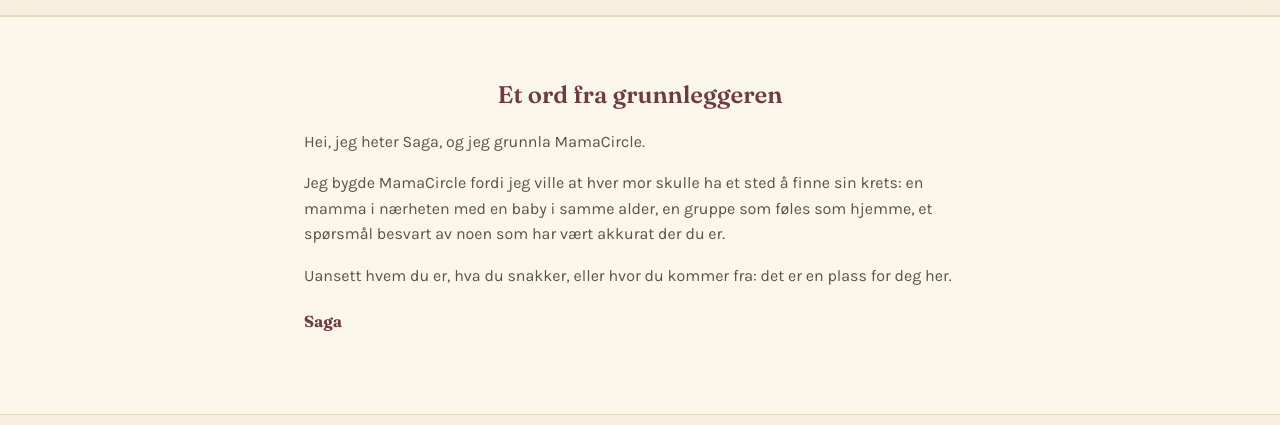
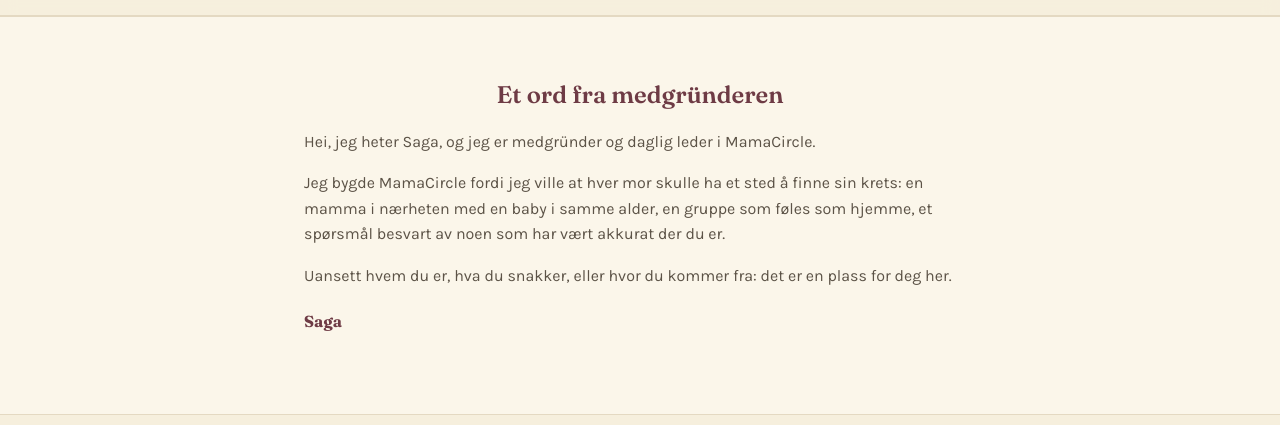
Before and after one commit to cashmula/mamacircle-website, a plain HTML site: page founder.html in a window 1280 px wide. Shown: the part 57-482 px from the top of the page. Drawn offline with Linux system fonts and the light colour scheme.

Commit message:
Saga is co-founder and CEO (medgründer og daglig leder)
The homepage's About line and the Our story page (title, description,
heading, first line) now say co-founder and CEO instead of founder, in
Norwegian and English. Saga is the registered daglig leder in
Brønnøysundregistrene.

Co-Authored-By: Claude Opus 5.5 <noreply@anthropic.com>

```diff
--- a/founder.html
+++ b/founder.html
@@ -3,10 +3,10 @@
 <head>
 <meta charset="UTF-8">
 <meta name="viewport" content="width=device-width, initial-scale=1.0">
-<title>Om grunnleggeren – MamaCircle</title>
-<meta name="description" content="Et ord fra Saga, grunnleggeren av MamaCircle: hvorfor appen finnes, og hvem den er laget for.">
-<meta property="og:title" content="Om grunnleggeren – MamaCircle">
-<meta property="og:description" content="Et ord fra Saga, grunnleggeren av MamaCircle: hvorfor appen finnes, og hvem den er laget for.">
+<title>Om medgründeren – MamaCircle</title>
+<meta name="description" content="Et ord fra Saga, medgründer og daglig leder i MamaCircle: hvorfor appen finnes, og hvem den er laget for.">
+<meta property="og:title" content="Om medgründeren – MamaCircle">
+<meta property="og:description" content="Et ord fra Saga, medgründer og daglig leder i MamaCircle: hvorfor appen finnes, og hvem den er laget for.">
 <meta property="og:image" content="https://mamacircle.no/assets/icons/og-image.jpg">
 <meta property="og:type" content="website">
 <meta property="og:url" content="https://mamacircle.no/founder.html">
@@ -41,8 +41,8 @@
   <section id="founder" class="founder">
     <div class="wrap founder-inner">
       <div class="founder-copy">
-        <h2 data-i18n="founder.heading">Et ord fra grunnleggeren</h2>
-        <p data-i18n="founder.body1">Hei, jeg heter Saga, og jeg grunnla MamaCircle.</p>
+        <h2 data-i18n="founder.heading">Et ord fra medgründeren</h2>
+        <p data-i18n="founder.body1">Hei, jeg heter Saga, og jeg er medgründer og daglig leder i MamaCircle.</p>
         <p data-i18n="founder.body3">Jeg bygde MamaCircle fordi jeg ville at hver mor skulle ha et sted å finne sin krets: en mamma i nærheten med en baby i samme alder, en gruppe som føles som hjemme, et spørsmål besvart av noen som har vært akkurat der du er.</p>
         <p data-i18n="founder.body4">Uansett hvem du er, hva du snakker, eller hvor du kommer fra: det er en plass for deg her.</p>
         <p class="founder-signature" data-i18n="founder.signature">Saga</p>
--- a/i18n.js
+++ b/i18n.js
@@ -64,10 +64,10 @@ const translations = {
     "about.who.body": "For nybakte og gravide mødre, uansett bakgrunn eller morsmål. MamaCircle er bygget for integrering og inkludering fra første dag: å koble mødre sammen tvers av språk og kulturer, ikke bare i eget nabolag.",
     "about.expect.heading": "Hva kan du forvente?",
     "about.expect.body": "Lag en profil, fortell oss om nabolaget og den lille, og begynn å koble deg til andre mødre i nærheten. Ingen nøyaktig adresse deles noensinne, kun nabolaget ditt.",
-    "about.founder_mention": "MamaCircle er grunnlagt av Saga.",
+    "about.founder_mention": "Saga er medgründer og daglig leder i MamaCircle.",
 
-    "founder.heading": "Et ord fra grunnleggeren",
-    "founder.body1": "Hei, jeg heter Saga, og jeg grunnla MamaCircle.",
+    "founder.heading": "Et ord fra medgründeren",
+    "founder.body1": "Hei, jeg heter Saga, og jeg er medgründer og daglig leder i MamaCircle.",
     "founder.body3": "Jeg bygde MamaCircle fordi jeg ville at hver mor skulle ha et sted å finne sin krets: en mamma i nærheten med en baby i samme alder, en gruppe som føles som hjemme, et spørsmål besvart av noen som har vært akkurat der du er.",
     "founder.body4": "Uansett hvem du er, hva du snakker, eller hvor du kommer fra: det er en plass for deg her.",
     "founder.signature": "Saga",
@@ -217,10 +217,10 @@ const translations = {
     "about.who.body": "New and expecting mothers, whatever their background or first language. MamaCircle is built for integration and inclusion from day one: connecting mothers across languages and cultures, not just within one neighborhood.",
     "about.expect.heading": "What to expect",
     "about.expect.body": "Create a profile, tell us about your neighborhood and your little one, and start connecting with nearby mothers. Your exact address is never shared, only your neighborhood.",
-    "about.founder_mention": "MamaCircle was founded by Saga.",
+    "about.founder_mention": "Saga is MamaCircle's co-founder and CEO.",
 
-    "founder.heading": "A word from the founder",
-    "founder.body1": "Hi, I'm Saga, and I founded MamaCircle.",
+    "founder.heading": "A word from our co-founder",
+    "founder.body1": "Hi, I'm Saga, co-founder and CEO of MamaCircle.",
     "founder.body3": "I built MamaCircle because I wanted every mother to have somewhere to find her circle: a nearby mom with a baby the same age, a group that feels like home, a question answered by someone who's been exactly where you are.",
     "founder.body4": "Whoever you are, whatever you speak, wherever you're from: there's a place for you here.",
     "founder.signature": "Saga",
```
Also changed, not shown: index.html (+1 -1 lines).
